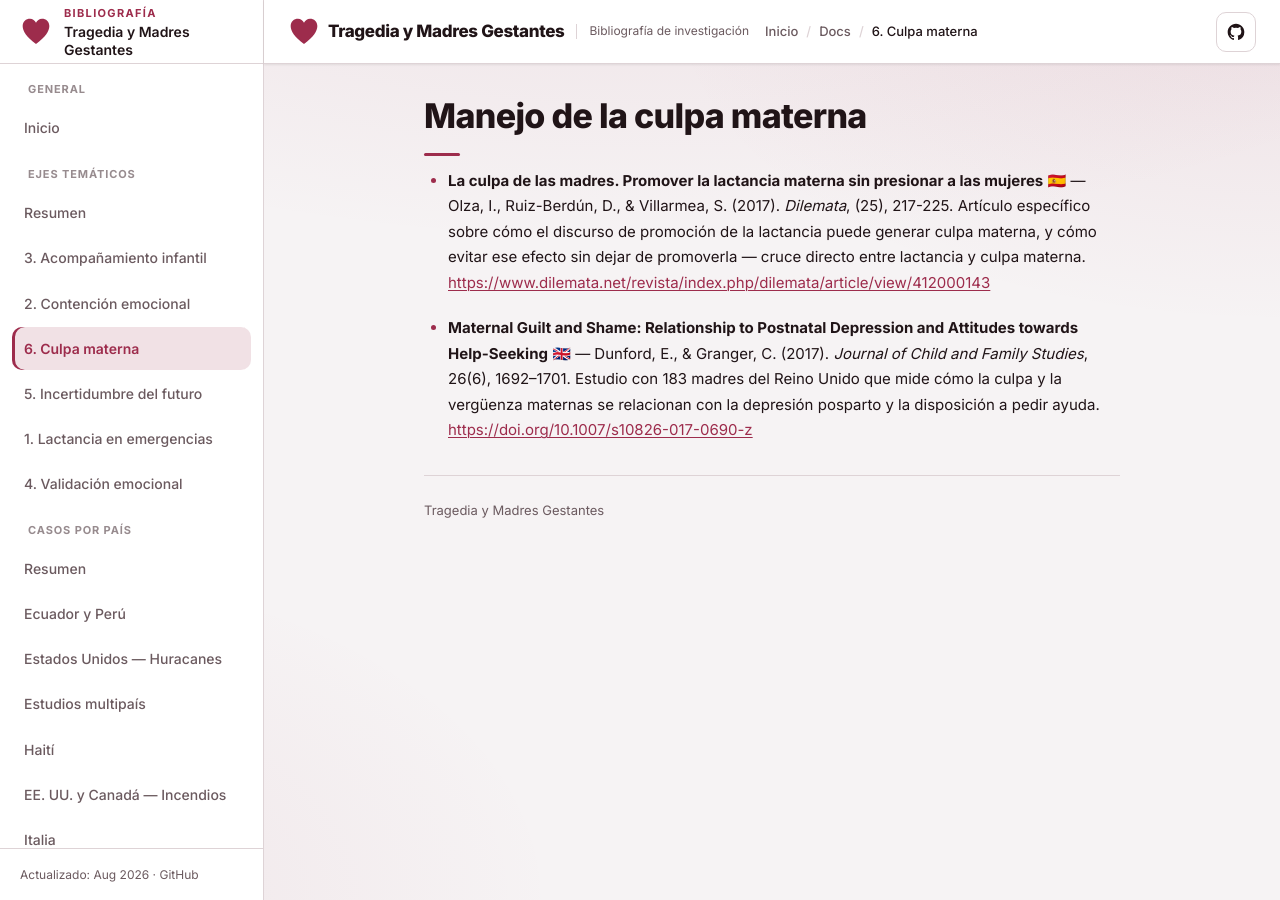
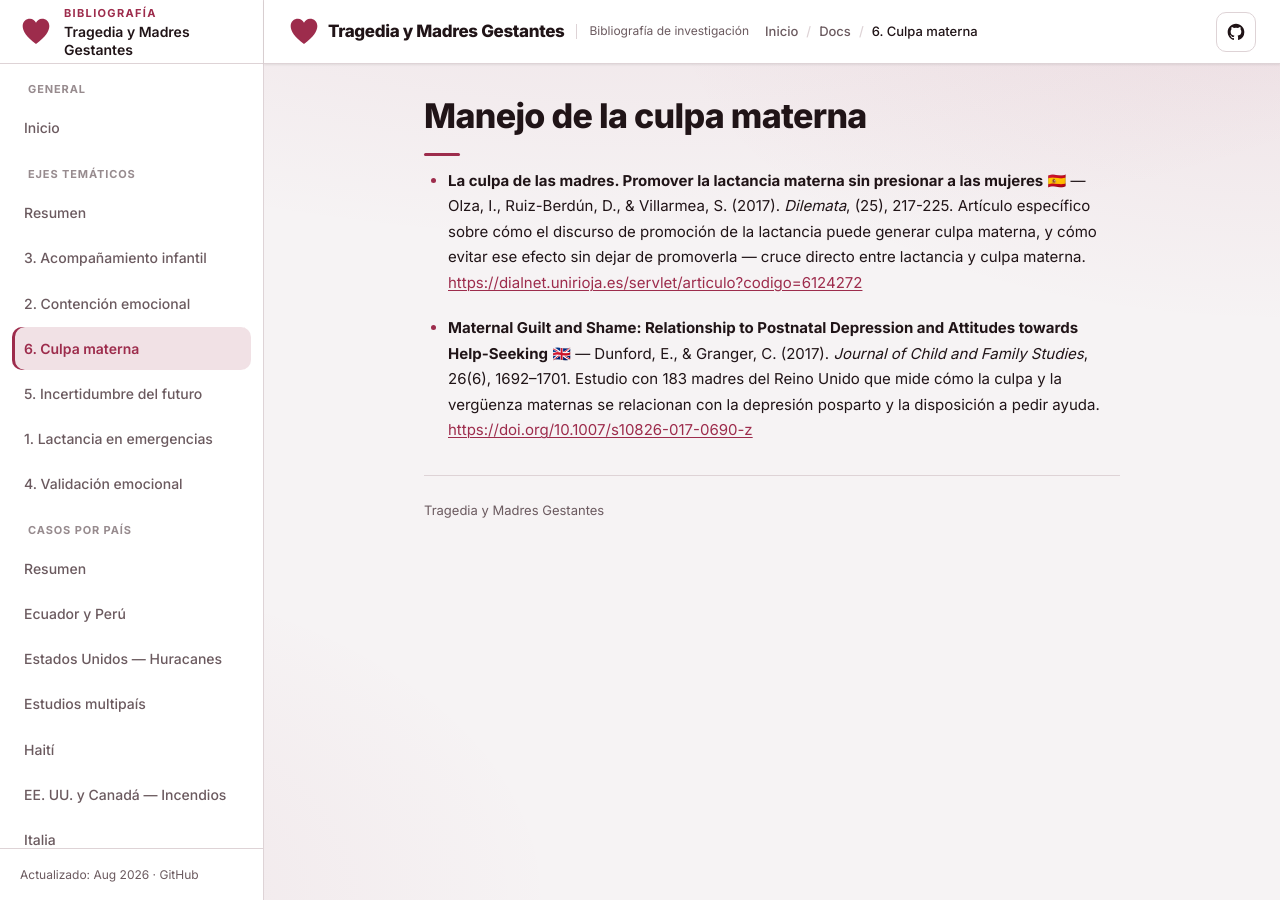
Before and after one commit to IgnacioCastillo05/tragedia-y-madres-gestantes, a Jekyll site: the page built from docs/culpa-materna.md, in a window 1280 px wide. Built offline with Jekyll 4.4.1, drawn with Linux system fonts in a browser that asks for light colours.

Commit message:
Fix link for article on maternal guilt and breastfeeding
Updated the link for the article on maternal guilt and breastfeeding promotion.

```diff
--- a/docs/culpa-materna.md
+++ b/docs/culpa-materna.md
@@ -8,7 +8,7 @@ title: 6. Culpa materna
 
 - **La culpa de las madres. Promover la lactancia materna sin presionar a las mujeres** 🇪🇸 — Olza, I., Ruiz-Berdún, D., & Villarmea, S. (2017). *Dilemata*, (25), 217-225.
   Artículo específico sobre cómo el discurso de promoción de la lactancia puede generar culpa materna, y cómo evitar ese efecto sin dejar de promoverla — cruce directo entre lactancia y culpa materna.
-  <https://www.dilemata.net/revista/index.php/dilemata/article/view/412000143>
+  <https://dialnet.unirioja.es/servlet/articulo?codigo=6124272>
 
 - **Maternal Guilt and Shame: Relationship to Postnatal Depression and Attitudes towards Help-Seeking** 🇬🇧 — Dunford, E., & Granger, C. (2017). *Journal of Child and Family Studies*, 26(6), 1692–1701.
   Estudio con 183 madres del Reino Unido que mide cómo la culpa y la vergüenza maternas se relacionan con la depresión posparto y la disposición a pedir ayuda.
```
